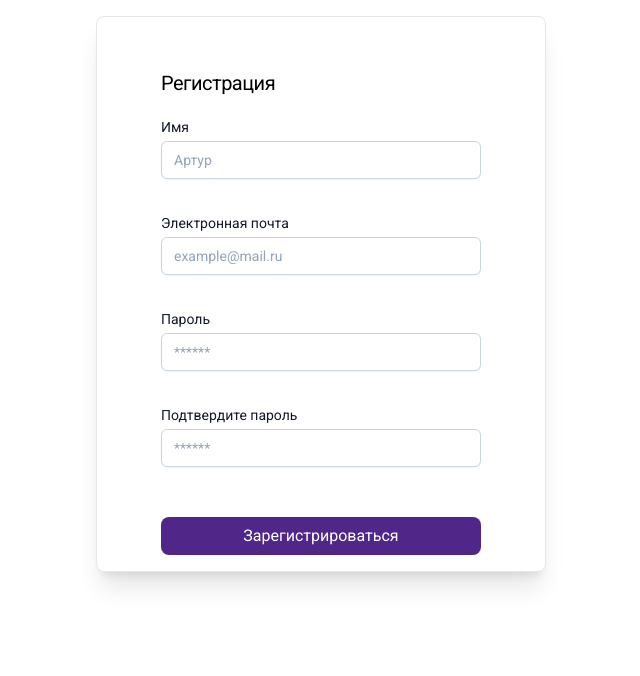
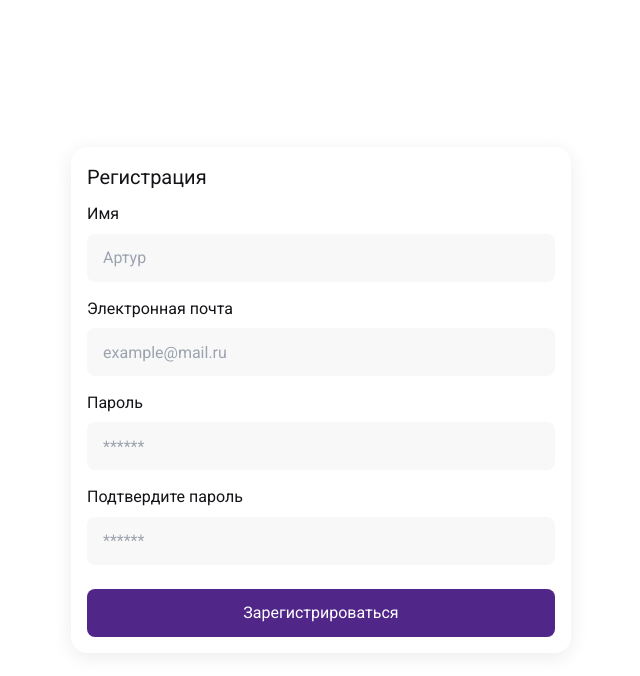
Before and after one commit to Mali-zi/antipoff, a React (Vite) app: page / in a window 1280 px wide. Shown: the top 676 px of the page, without its empty margins (319-959 px from the left). Built offline with nearby package versions, Linux system fonts and the light colour scheme.

Commit message:
feat: add form style

```diff
--- a/src/_base-style.scss
+++ b/src/_base-style.scss
@@ -1,5 +1,9 @@
 $violet: #512689;
 $hoverLink: #7239bd;
+$black: #151317;
+$gray: #808185;
+$gray_light: #f8f8f8;
+$red: #ff6161;
 
 * {
   box-sizing: border-box;
@@ -12,6 +16,7 @@ html {
   line-height: 1.4;
   font-weight: 400;
   font-family: 'Roboto', sans-serif;
+  color: $black;
 }
 
 .app {
@@ -47,6 +52,10 @@ html {
   }
 }
 
+h2 {
+  font-size: 1.25rem;
+}
+
 ul {
   margin: 0;
   padding: 0;
@@ -67,12 +76,15 @@ a:hover {
   background-color: $hoverLink;
 }
 
-input:-webkit-autofill, textarea:-webkit-autofill, select:-webkit-autofill{
+input:-webkit-autofill,
+textarea:-webkit-autofill,
+select:-webkit-autofill {
   transition-delay: 3600s;
 }
 
 .btn {
   width: 100%;
+  height: 3rem;
   padding: 0.5rem 0.75rem;
   font-size: 1rem;
   font-weight: 400;
@@ -84,10 +96,34 @@ input:-webkit-autofill, textarea:-webkit-autofill, select:-webkit-autofill{
 }
 .btn:hover {
   border-color: white;
-  transform: scale(1.05, 1.05);
+  background-color: $hoverLink;
+  transform: scale(1.01, 1.01);
   transition: all 0.3s ease;
 }
 .btn:focus,
 .btn:focus-visible {
   outline: 4px auto -webkit-focus-ring-color;
 }
+
+.inp {
+  display: block;
+  width: 100%;
+  height: 3rem;
+  border-radius: 0.5rem;
+  padding: 0.75rem 0.5rem 0.75rem 1rem;
+  color: $gray;
+  background-color: $gray_light;
+
+}
+
+.inp-invalid, .inp-invalid:focus {
+  border-width: 1px;
+  border-color: $red;
+}
+
+.inp-error {
+  display: block;
+  margin-top: 0.25rem;
+  font-size: 0.75rem;
+  color: $red;
+}
--- a/src/components/SignUpForm.tsx
+++ b/src/components/SignUpForm.tsx
@@ -30,7 +30,10 @@ function SignUpForm() {
         .string()
         .min(3, 'Имя пользователя должно содержать не менее 3 символов')
         .required('Требуется имя пользователя'),
-      email: yup.string().email().required('Требуется адрес электронной почты'),
+      email: yup
+        .string()
+        .email('Ошибка')
+        .required('Требуется адрес электронной почты'),
       password: yup
         .string()
         .matches(/^\S*$/, 'Пробелы не допускаются')
@@ -91,87 +94,64 @@ function SignUpForm() {
 
   return (
     <div className="form-wrapper">
-      <div className="flex flex-col justify-center my-4 p-4 xs:p-8 xs:my-8 lg:px-16 w-full border rounded-lg lg:shadow-xl xs:shadow-md bg-white">
-        <h2 className="mt-8 mb-4 text-start text-xl leading-9 tracking-tight">
-          Регистрация
-        </h2>
-        <form className="w-full" onSubmit={handleSubmit(onSubmit)}>
-          <label htmlFor="name" className="block h-24 text-left">
-            <span className="block text-sm font-medium text-gray-900">Имя</span>
+      <form
+        className="w-full flex flex-col gap-3 text-start justify-between items-stretch"
+        onSubmit={handleSubmit(onSubmit)}
+      >
+        <h2>Регистрация</h2>
+        <label htmlFor="name" className="block">
+          <span className="block mb-2">Имя</span>
           <input
             type="text"
             id="name"
             autoComplete="name"
             disabled={isLoading}
             placeholder="Артур"
-              className="mt-1 block w-full px-3 py-2 bg-white border border-slate-300 rounded-md text-sm shadow-sm placeholder-slate-400
-            focus:outline-none focus:border-sky-500 focus:ring-1 focus:ring-sky-500
-            disabled:bg-slate-50 disabled:text-slate-500 disabled:border-slate-200 disabled:shadow-none
-            invalid:border-pink-500 invalid:text-pink-600
-            focus:invalid:border-pink-500 focus:invalid:ring-pink-500"
+            className={`inp focus:outline-none disabled:bg-slate-50 disabled:text-slate-500 disabled:border-slate-200 disabled:shadow-none
+            ${formState.errors.name && 'inp-invalid inp-invalid:focus'}`}
             {...register('name')}
           />
-            <div
-              className="block text-xs font-medium text-red-600"
-              data-testid="email-error"
-            >
+          <div className="inp-error">
             {formState.errors.name && formState.errors.name.message}
           </div>
         </label>
 
-          <label htmlFor="email" className="block h-24 text-left">
-            <span className="block text-sm font-medium text-gray-900">
-              Электронная почта
-            </span>
+        <label htmlFor="email" className="block">
+          <span className="block mb-2">Электронная почта</span>
           <input
             type="email"
             id="email"
             autoComplete="email"
-              data-testid="email"
             disabled={isLoading}
             placeholder="example@mail.ru"
-              className="mt-1 block w-full px-3 py-2 bg-white border border-slate-300 rounded-md text-sm shadow-sm placeholder-slate-400
-            focus:outline-none focus:border-sky-500 focus:ring-1 focus:ring-sky-500
-            disabled:bg-slate-50 disabled:text-slate-500 disabled:border-slate-200 disabled:shadow-none
-            invalid:border-pink-500 invalid:text-pink-600
-            focus:invalid:border-pink-500 focus:invalid:ring-pink-500"
+            className={`inp focus:outline-none disabled:bg-slate-50 disabled:text-slate-500 disabled:border-slate-200 disabled:shadow-none
+            ${formState.errors.email && 'inp-invalid inp-invalid:focus'}`}
             {...register('email')}
           />
-            <div
-              className="block text-xs font-medium text-red-600"
-              data-testid="email-error"
-            >
+          <div className="inp-error">
             {formState.errors.email && formState.errors.email.message}
           </div>
         </label>
 
-          <label htmlFor="password" className="block h-24 text-left">
-            <span className="block text-sm font-medium text-gray-900">
-              Пароль
-            </span>
+        <label htmlFor="password" className="block text-left">
+          <span className="block mb-2">Пароль</span>
           <input
             type="password"
             id="password"
-              data-testid="password"
             autoComplete="new-password"
             disabled={isLoading}
             placeholder="******"
-              className="mt-1 block w-full px-3 py-2 bg-white border border-slate-300 rounded-md text-sm shadow-sm placeholder-slate-400
-            focus:outline-none focus:border-sky-500 focus:ring-1 focus:ring-sky-500
-            disabled:bg-slate-50 disabled:text-slate-500 disabled:border-slate-200 disabled:shadow-none
-            invalid:border-pink-500 invalid:text-pink-600
-            focus:invalid:border-pink-500 focus:invalid:ring-pink-500"
+            className={`inp focus:outline-none disabled:bg-slate-50 disabled:text-slate-500 disabled:border-slate-200 disabled:shadow-none
+            ${formState.errors.password && 'inp-invalid inp-invalid:focus'}`}
             {...register('password')}
           />
-            <div className="block text-xs font-medium text-red-600">
+          <div className="inp-error">
             {formState.errors.password && formState.errors.password.message}
           </div>
         </label>
 
-          <label htmlFor="confirmPassword" className="block h-24 text-left">
-            <span className="block text-sm font-medium text-gray-900">
-              Подтвердите пароль
-            </span>
+        <label htmlFor="confirmPassword" className="block">
+          <span className="block mb-2">Подтвердите пароль</span>
           <input
             type="password"
             id="confirmPassword"
@@ -179,34 +159,23 @@ function SignUpForm() {
             disabled={isLoading}
             placeholder="******"
             autoComplete="none"
-              className="mt-1 block w-full px-3 py-2 bg-white border border-slate-300 rounded-md text-sm shadow-sm placeholder-slate-400
-            focus:outline-none focus:border-sky-500 focus:ring-1 focus:ring-sky-500
-            disabled:bg-slate-50 disabled:text-slate-500 disabled:border-slate-200 disabled:shadow-none
-            invalid:border-pink-500 invalid:text-pink-600
-            focus:invalid:border-pink-500 focus:invalid:ring-pink-500"
+            className={`inp focus:outline-none disabled:bg-slate-50 disabled:text-slate-500 disabled:border-slate-200 disabled:shadow-none
+            ${formState.errors.confirmPassword && 'inp-invalid inp-invalid:focus'}`}
             {...register('confirmPassword')}
           />
-            <div className="block text-xs font-medium text-red-600">
+          <div className="inp-error">
             {formState.errors.confirmPassword &&
               formState.errors.confirmPassword.message}
           </div>
         </label>
-          <div className="mt-4">
         {isLoading ? (
           <Spinner text="Загрузка..." />
         ) : (
-              <button
-                type="submit"
-                data-testid="submit-btn"
-                disabled={isDisabled}
-                className="btn"
-              >
+          <button type="submit" disabled={isDisabled} className="btn mt-2">
             Зарегистрироваться
           </button>
         )}
-          </div>
       </form>
-      </div>
     </div>
   );
 }
--- a/src/components/common.scss
+++ b/src/components/common.scss
@@ -4,8 +4,11 @@
   justify-content: center;
   align-items: center;
   min-height: fit-content;
-  width: 450px;
-  text-align: center;
+  width: 500px;
+  padding: 1rem;
+  background-color: white;
+  border-radius: 1rem;
+  box-shadow: 0px 4px 20px 0px #00000014;
 
   @media screen and (max-width: 375px) {
     width: 100%;
--- a/src/components/layout/AppLayout.tsx
+++ b/src/components/layout/AppLayout.tsx
@@ -14,9 +14,7 @@ const AppLayout = () => {
 
   return (
     <div className="app-wrapper">
-      <div className="app-container">
-        <Outlet />
-      </div>
+      <Outlet />
     </div>
   );
 };
--- a/src/components/layout/layout.scss
+++ b/src/components/layout/layout.scss
@@ -7,7 +7,7 @@
 .app-container {
   display: flex;
   flex-direction: column;
-  justify-content: space-between;
+  justify-content: center;
   align-items: center;
   height: 100%;
   width: 100%;
--- a/src/pages/Signup.tsx
+++ b/src/pages/Signup.tsx
@@ -2,7 +2,7 @@ import SignUpForm from '../components/SignUpForm';
 
 export default function Signup() {
   return (
-    <div className="col">
+    <div className="app-container">
       <SignUpForm />
     </div>
   );
```
Lines whose indentation alone changed are shown as unchanged.
